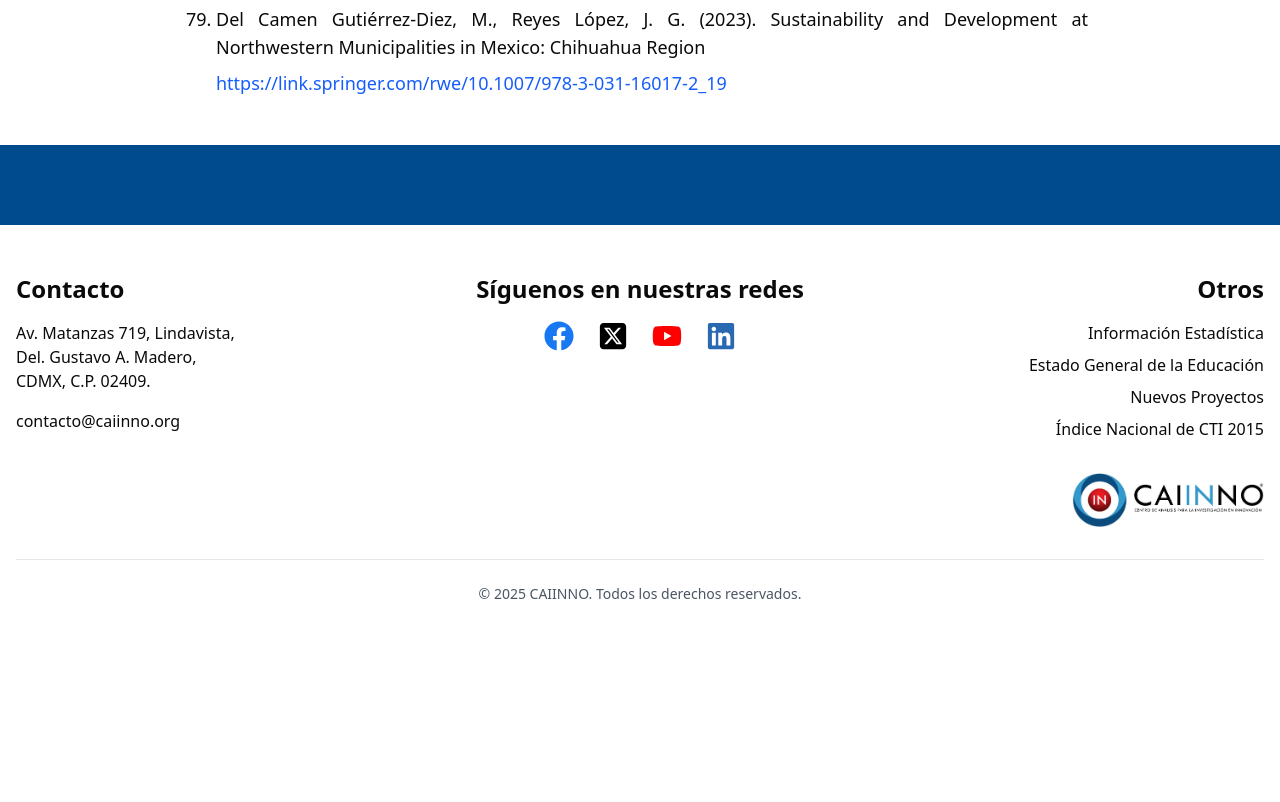
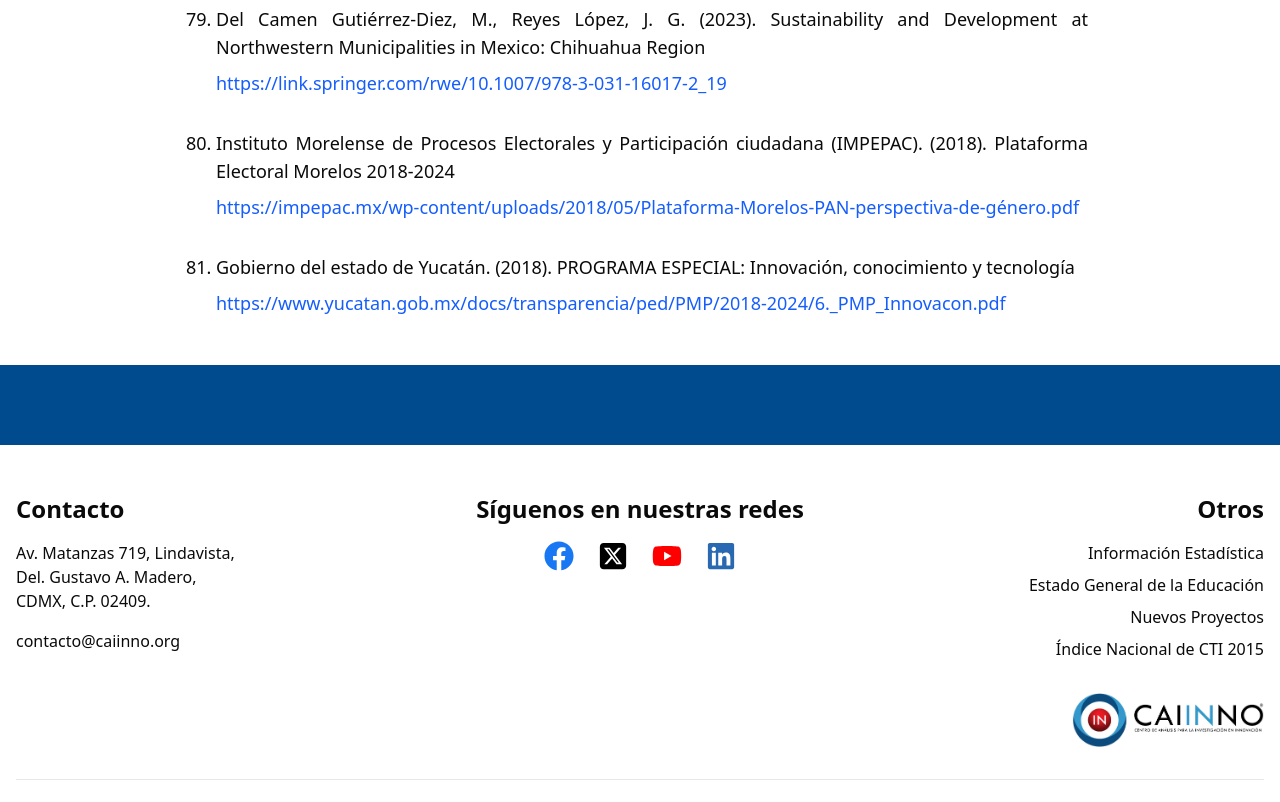
Before and after one commit to Blayt05/caiinno_becario, a Next.js app: page /impacto/informacion-de-referencia in a window 1280 px wide. Shown: the part 10560-11362 px from the top of the page. Before the commit the page ends 11212 px from the top, so only its background shows below. Built offline with nearby package versions, Linux system fonts and the light colour scheme.

Commit message:
actualizacion_15

```diff
--- a/src/components/ImpactFilters.tsx
+++ b/src/components/ImpactFilters.tsx
@@ -264,7 +264,7 @@ const documentos = [
         >
           <option value="">TODOS</option>
           {tipoDocOptions.map((t, i) => (
-            <option key={i} value={t.label}>{t.label}</option>
+            <option key={i} value={t.value}>{t.label}</option>
           ))}
         </select>
 
--- a/src/data/informacionData.ts
+++ b/src/data/informacionData.ts
@@ -632,6 +632,20 @@ export const dataImpacto = [
     tipoUsuario: 'Privado/Académico',
     tipoDoc : 1
   },
+  {
+    titulo: 'Instituto Morelense de Procesos Electorales y Participación ciudadana (IMPEPAC). (2018). Plataforma Electoral Morelos 2018-2024',
+    link: 'https://impepac.mx/wp-content/uploads/2018/05/Plataforma-Morelos-PAN-perspectiva-de-género.pdf',
+    año: 2018,
+    tipoUsuario: 'Gubernamental',
+    tipoDoc : 2
+  },
+  {
+    titulo: 'Gobierno del estado de Yucatán. (2018). PROGRAMA ESPECIAL: Innovación, conocimiento y tecnología',
+    link: 'https://www.yucatan.gob.mx/docs/transparencia/ped/PMP/2018-2024/6._PMP_Innovacon.pdf',
+    año: 2018,
+    tipoUsuario: 'Gubernamental',
+    tipoDoc : 2
+  },
 
 
 ];
```
